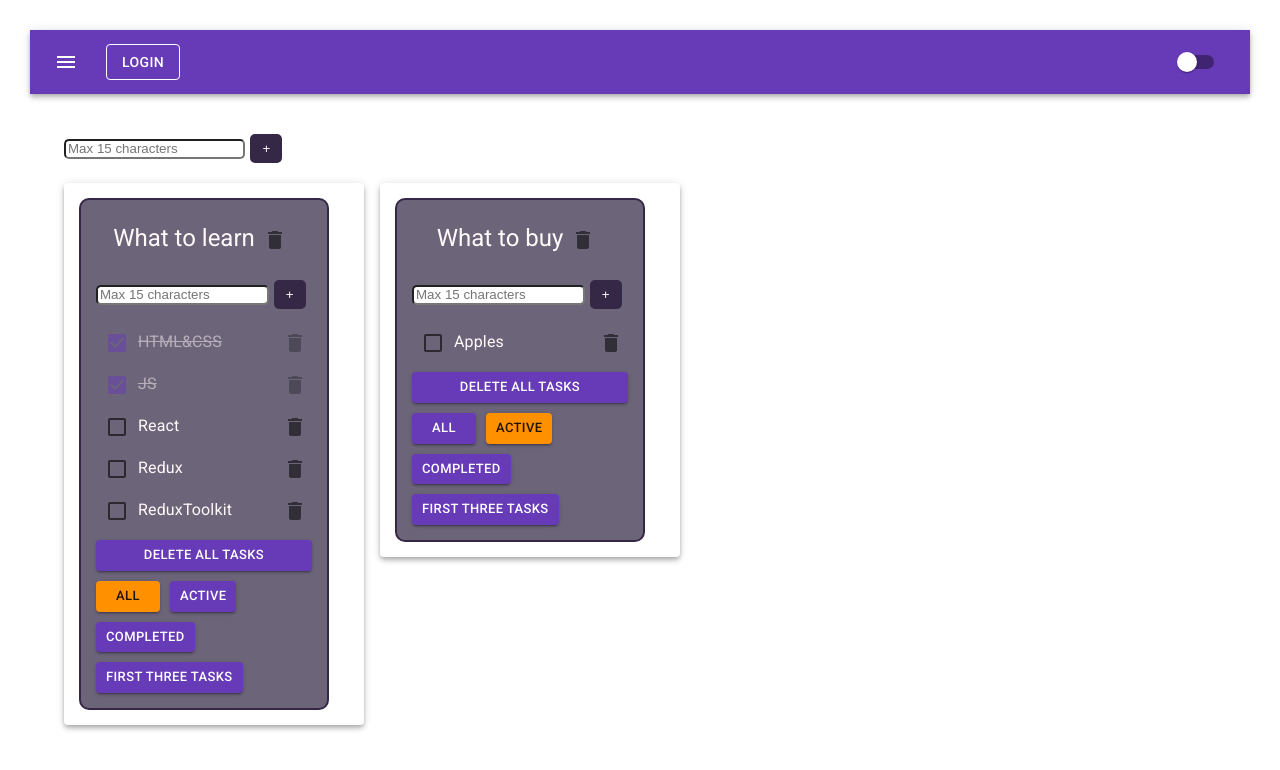
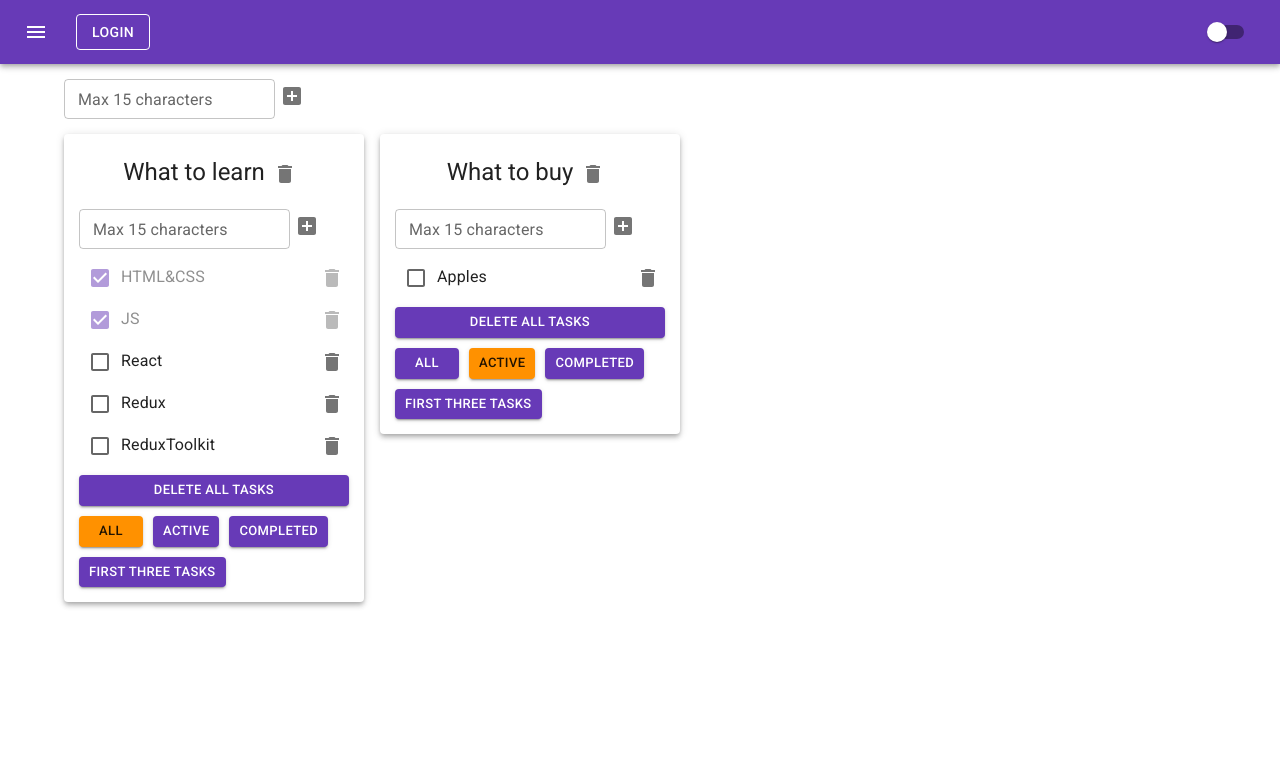
Before and after one commit to Renata-And/todo-list, a React (Create React App) app: page / in a window 1280 px wide. Shown: the top 770 px of the page. Built offline with nearby package versions, Linux system fonts and the light colour scheme.

Commit message:
Migrate project to Material UI - 2

```diff
--- a/src/App.css
+++ b/src/App.css
@@ -1,4 +1,4 @@
-.App {
+/* .App {
   padding: 30px;
   display: flex;
   flex-wrap: wrap;
@@ -9,24 +9,24 @@
   max-width: 250px;
   width: 100%;
   padding: 15px;
-  background-color: #6c6479;
+  background-color: #e6e6e6;
   border: 2px solid #342846;
   border-radius: 10px;
-  color: snow;
-}
+  color: rgb(49, 49, 49);
+} */
 
-button {
+/* button {
   margin: 5px;
   border: 2px solid #342846;
   border-radius: 5px;
   padding: 5px 10px;
-  background-color: #342846;
+  background-color: #d4d4d4;
   color: snow;
   text-transform: uppercase;
 }
 
 button:disabled {
-  background-color: #342846;
+  background-color: #d4d4d4;
   opacity: 0.4;
 }
 
@@ -36,16 +36,16 @@ button:active {
 
 .button-active {
   border: 2px solid snow;
-}
+} */
 
-.remove-button {
+/* .remove-button {
   display: inline-block;
   padding: 1px 5px;
   text-transform: lowercase;
   line-height: 1.2;
-}
+} */
 
-.input {
+/* .input {
   width: 80%;
   height: 20px;
   border-radius: 5px;
@@ -73,4 +73,4 @@ button:active {
 
 .titleDone {
   text-decoration: line-through;
-}
+} */
--- a/src/components/AddItemForm.tsx
+++ b/src/components/AddItemForm.tsx
@@ -1,5 +1,7 @@
-import React, { ChangeEvent, KeyboardEvent, useState } from 'react'
-import { Button } from './Button';
+import { ChangeEvent, KeyboardEvent, useState } from 'react'
+import IconButton from '@mui/material/IconButton';
+import AddBoxIcon from '@mui/icons-material/AddBox';
+import TextField from '@mui/material/TextField';
 
 type AddItemFormProps = {
   addItem: (title: string) => void
@@ -7,13 +9,13 @@ type AddItemFormProps = {
 
 export const AddItemForm = ({ addItem }: AddItemFormProps) => {
   const [itemTitle, setItemTitle] = useState<string>('');
-  const [errorTitle, setErrorTitle] = useState<boolean>(false);
+  const [error, setError] = useState<string | null>(null);
 
   const isItemTitleLengthValid = itemTitle.length < 15;
 
   const changeItemTitleHandler = (e: ChangeEvent<HTMLInputElement>) => {
     setItemTitle(e.currentTarget.value);
-    errorTitle && setErrorTitle(false);
+    error && setError(null);
   }
   const KeyUpAddItemHandler = (e: KeyboardEvent<HTMLInputElement>) => {
     e.key === 'Enter' && addItemHandler();
@@ -25,27 +27,26 @@ export const AddItemForm = ({ addItem }: AddItemFormProps) => {
         setItemTitle('')
       }
     } else {
-      setErrorTitle(true);
+      setError('Title is required');
       setItemTitle('');
     }
   }
 
   return (
     <div>
-      <input
-        className={errorTitle ? 'input error' : 'input'}
+      <TextField
+        variant="outlined"
+        size='small'
         value={itemTitle}
         onChange={changeItemTitleHandler}
         onKeyUp={KeyUpAddItemHandler}
-        placeholder={'Max 15 characters'}
-      />
-      <Button
-        title={'+'}
-        onClick={addItemHandler}
-        disabled={!isItemTitleLengthValid}
-      />
+        label={'Max 15 characters'}
+        error={!!error}
+        helperText={error} />
+      <IconButton onClick={addItemHandler} size='small' disabled={!isItemTitleLengthValid}>
+        <AddBoxIcon />
+      </IconButton>
       {!isItemTitleLengthValid && <div style={{ color: 'yellow' }}>Max number of characters is 15</div>}
-      {errorTitle && <div style={{ color: 'yellow' }}>Title is required</div>}
     </div>
   )
 }
--- a/src/components/EditableSpan.tsx
+++ b/src/components/EditableSpan.tsx
@@ -1,3 +1,4 @@
+import Input from '@mui/material/Input'
 import React, { ChangeEvent, useState } from 'react'
 
 type EditableSpanProps = {
@@ -20,7 +21,7 @@ export const EditableSpan = ({ title, changeTitle, className }: EditableSpanProp
   }
   return (
     editMode
-      ? (<input value={itemTitle} onBlur={offEditMode} onChange={changeItemTitleHandler} autoFocus />)
+      ? (<Input value={itemTitle} onBlur={offEditMode} onChange={changeItemTitleHandler} autoFocus />)
       : (<span onDoubleClick={onEditMode} className={className}>{title}</span>)
   )
 }
--- a/src/components/Todolist.tsx
+++ b/src/components/Todolist.tsx
@@ -8,7 +8,7 @@ import DeleteIcon from '@mui/icons-material/Delete'
 import Checkbox from '@mui/material/Checkbox';
 import List from '@mui/material/List';
 import ListItem from '@mui/material/ListItem';
-import { Box, Grid2, Typography } from '@mui/material'
+import { Box, Typography } from '@mui/material'
 
 type TodolistPropsType = {
   listId: string
```
